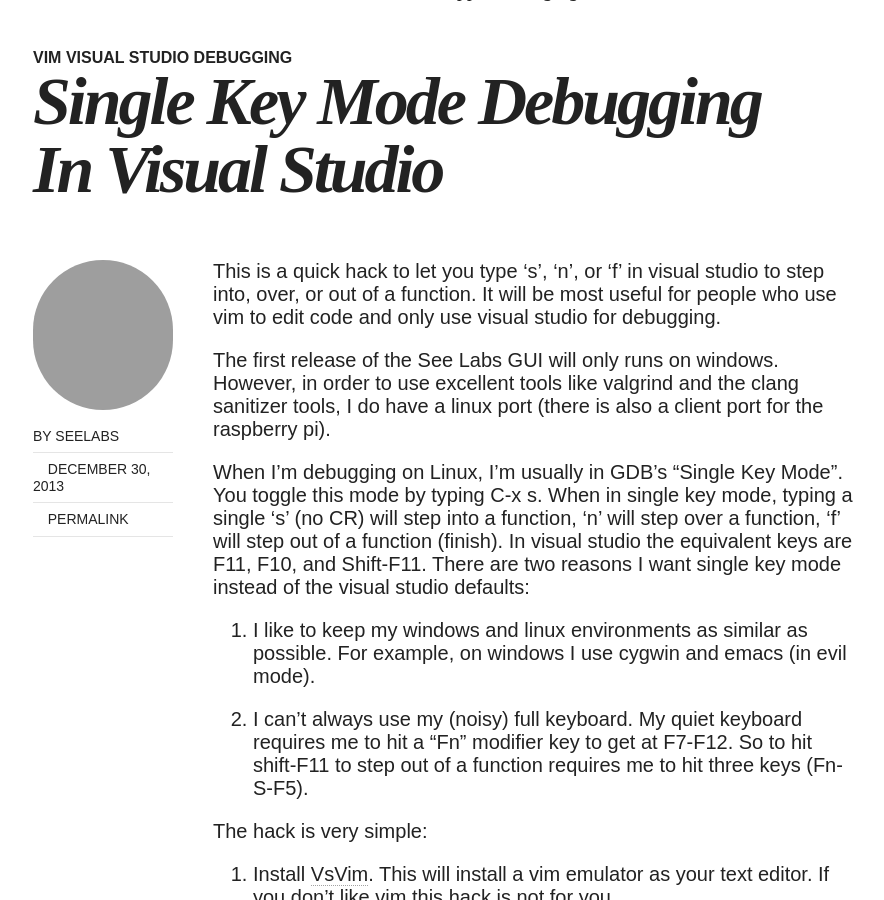
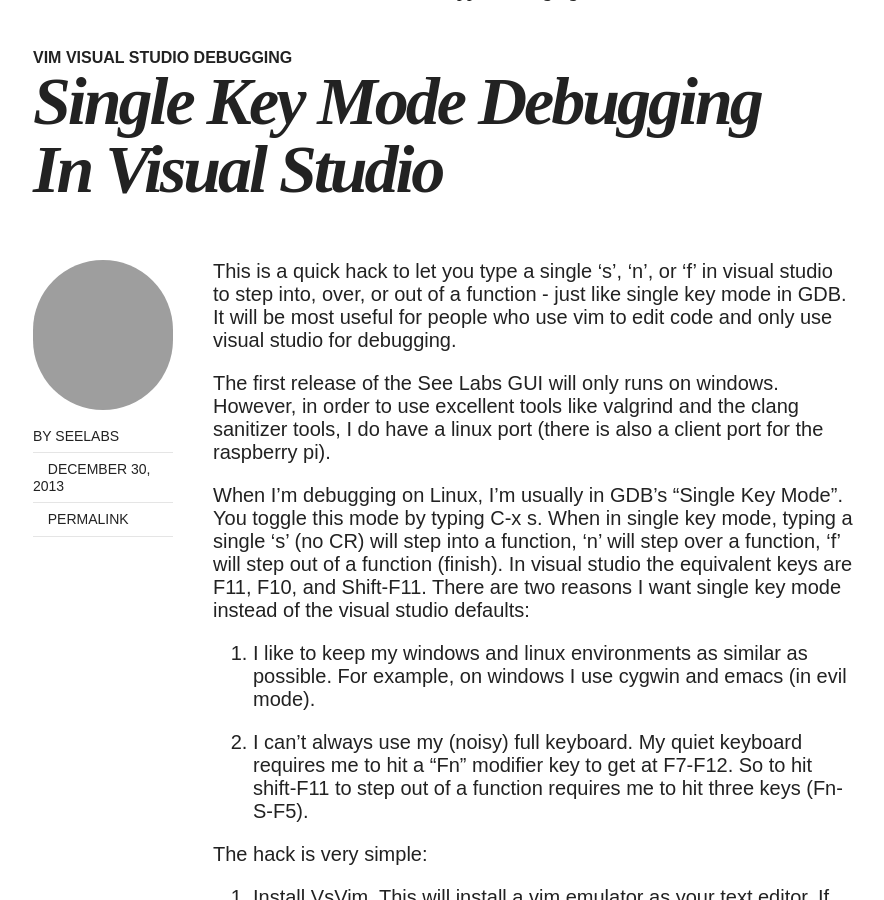
Before and after one commit to seelabs/seelabs.github.io, a Jekyll site: the page built from _posts/2013-12-30-vsvim-debug-settings.md, in a window 1280 px wide and 900 px high, scrolled down 386 px. Shown: the whole window, without its empty margins (127-1011 px from the left). Built offline with Jekyll 4.4.1, drawn with Linux system fonts in a browser that asks for light colours; nearby versions of some CDN libraries.

Commit message:
Emphasize that you only need to type a single key.

```diff
--- a/_posts/2013-12-30-vsvim-debug-settings.md
+++ b/_posts/2013-12-30-vsvim-debug-settings.md
@@ -7,9 +7,10 @@
 comments: true
 ---
 
-This is a quick hack to let you type 's', 'n', or 'f' in visual studio to step into, over,
-or out of a function. It will be most useful for people who use vim to edit code
-and only use visual studio for debugging.
+This is a quick hack to let you type a single 's', 'n', or 'f' in visual studio
+to step into, over, or out of a function - just like single key mode in GDB. It
+will be most useful for people who use vim to edit code and only use visual
+studio for debugging.
 
 The first release of the See Labs GUI will only runs on windows. However, in
 order to use excellent tools like valgrind and the clang sanitizer tools, I do
@@ -17,9 +18,10 @@
 
 When I'm debugging on Linux, I'm usually in GDB's "Single Key Mode". You toggle
 this mode by typing C-x s. When in single key mode, typing a single 's' (no CR)
-will step into a function, 'n' will step over a function, 'f' will step out of a function (finish). In visual studio the
-equivalent keys are F11, F10, and Shift-F11. There are two reasons I want single
-key mode instead of the visual studio defaults:
+will step into a function, 'n' will step over a function, 'f' will step out of a
+function (finish). In visual studio the equivalent keys are F11, F10, and
+Shift-F11. There are two reasons I want single key mode instead of the visual
+studio defaults:
 
 1. I like to keep my windows and linux environments as similar as possible. For
    example, on windows I use cygwin and emacs (in evil mode).
```
